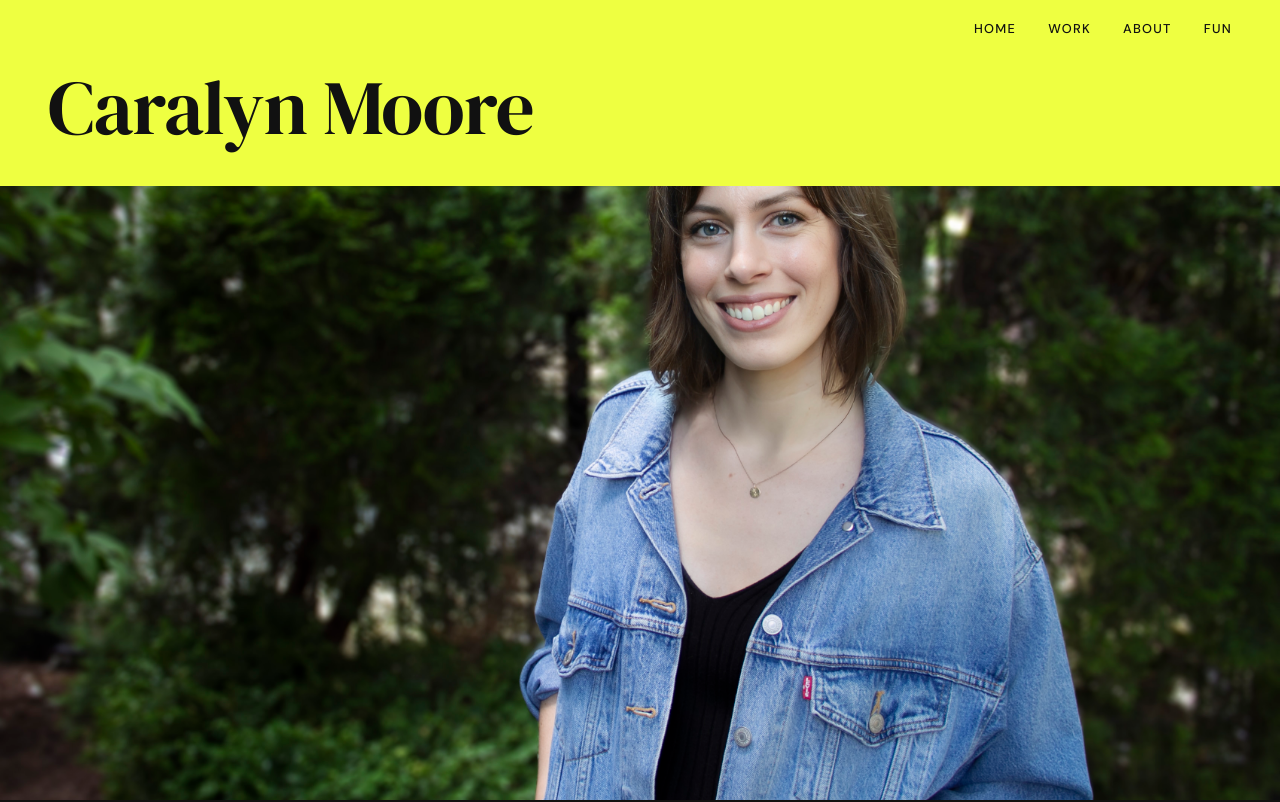
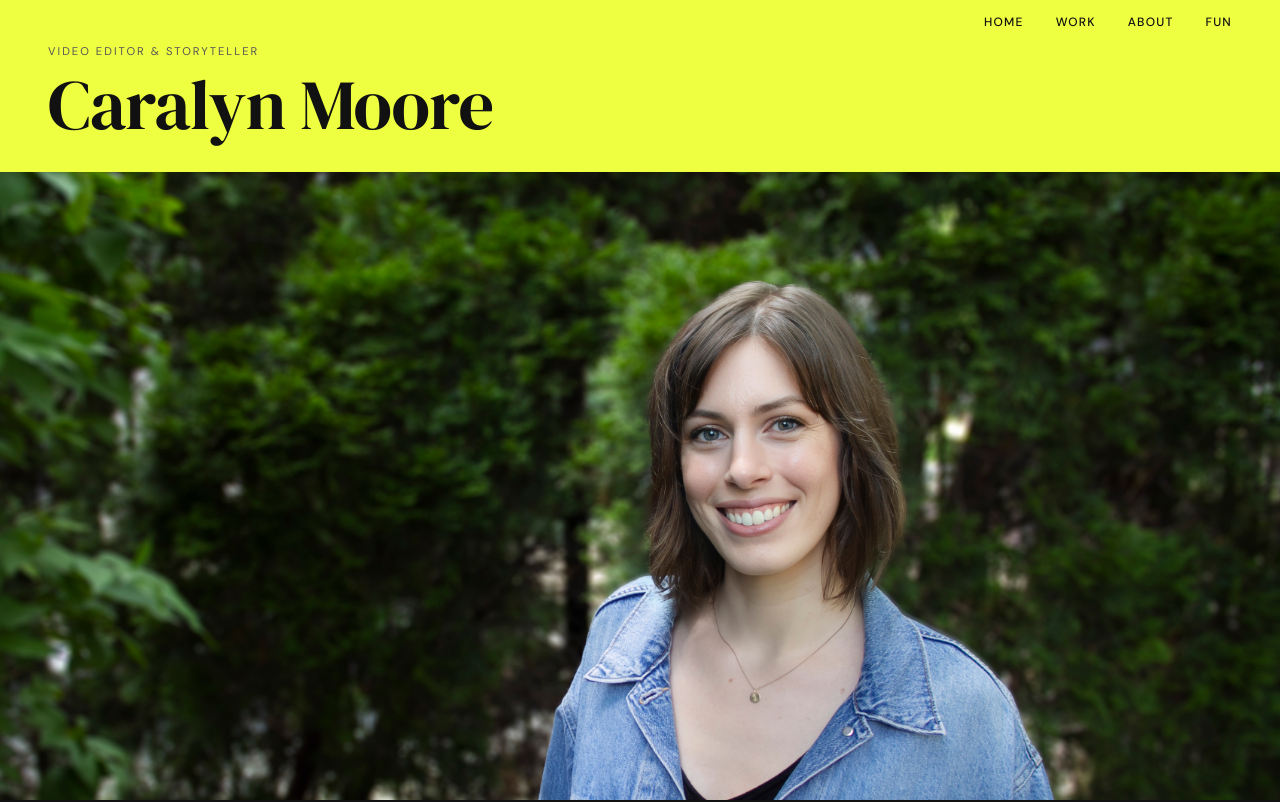
Before and after one commit to caralynmoore12-gif/caralyn-moore-website-project, a Next.js app: page / in a window 1280 px wide. Shown: the top 802 px of the page. Built offline with nearby package versions, Linux system fonts and the light colour scheme.

Commit message:
Photo aligned to banner bottom, compact nav smaller

```diff
--- a/components/layout/MainNav.tsx
+++ b/components/layout/MainNav.tsx
@@ -1,6 +1,10 @@
 "use client";
 import { useState, useEffect } from "react";
 import Link from "next/link";
+
+// These constants are also used by HeroSection to align the photo
+export const COMPACT_H = 44;       // px — collapsed nav height
+export const BANNER_EXTRA_VH = 16; // vh — extra height that collapses to 0
 
 const SCROLL_RANGE = 300;
 
@@ -15,7 +19,7 @@ const scrollTo = (id: string) => {
 };
 
 export default function MainNav() {
-  const [ratio, setRatio] = useState(0); // 0 = fully expanded, 1 = fully collapsed
+  const [ratio, setRatio] = useState(0);
 
   useEffect(() => {
     const onScroll = () => setRatio(Math.min(window.scrollY / SCROLL_RANGE, 1));
@@ -25,14 +29,13 @@ export default function MainNav() {
 
   const heroOpacity = Math.max(0, 1 - ratio * 2);
   const compactNameOpacity = Math.max(0, (ratio - 0.6) / 0.4);
-  // Extra banner height collapses from ~38vh to 0
-  const bannerVh = 16 * (1 - ratio);
+  const bannerVh = BANNER_EXTRA_VH * (1 - ratio);
 
   const linkStyle: React.CSSProperties = {
     background: "none",
     border: "none",
     cursor: "pointer",
-    fontSize: "0.8rem",
+    fontSize: "0.75rem",
     color: "var(--dark)",
     letterSpacing: "0.1em",
     textTransform: "uppercase",
@@ -53,10 +56,10 @@ export default function MainNav() {
         overflow: "hidden",
       }}
     >
-      {/* Compact row — always 58px tall */}
+      {/* Compact row */}
       <div
         style={{
-          height: "58px",
+          height: `${COMPACT_H}px`,
           display: "flex",
           alignItems: "center",
           justifyContent: "space-between",
@@ -68,7 +71,7 @@ export default function MainNav() {
           className="serif"
           style={{
             ...linkStyle,
-            fontSize: "1rem",
+            fontSize: "0.95rem",
             letterSpacing: "0.02em",
             textTransform: "none",
             opacity: compactNameOpacity,
@@ -88,7 +91,7 @@ export default function MainNav() {
         </div>
       </div>
 
-      {/* Collapsing banner — extra height that shrinks to zero */}
+      {/* Collapsing extra banner */}
       <div
         style={{
           height: `${bannerVh}vh`,
@@ -96,19 +99,18 @@ export default function MainNav() {
           display: "flex",
           flexDirection: "column",
           justifyContent: "flex-end",
-          padding: "0 48px 40px",
+          padding: "0 48px 32px",
           opacity: heroOpacity,
           transform: `translateY(${-ratio * 16}px)`,
-          transition: "none",
         }}
       >
         <p
           style={{
-            fontSize: "0.72rem",
+            fontSize: "0.7rem",
             letterSpacing: "0.18em",
             textTransform: "uppercase",
             color: "var(--mid)",
-            marginBottom: "0.75rem",
+            marginBottom: "0.6rem",
           }}
         >
           Video Editor &amp; Storyteller
@@ -116,7 +118,7 @@ export default function MainNav() {
         <h1
           className="serif"
           style={{
-            fontSize: "clamp(2.8rem, 6vw, 5.5rem)",
+            fontSize: "clamp(2.5rem, 5.5vw, 5rem)",
             fontWeight: 400,
             color: "var(--dark)",
             lineHeight: 1,
--- a/components/sections/HeroSection.tsx
+++ b/components/sections/HeroSection.tsx
@@ -1,4 +1,9 @@
+import { COMPACT_H, BANNER_EXTRA_VH } from "@/components/layout/MainNav";
+
 export default function HeroSection() {
+  const imageTop = `calc(${COMPACT_H}px + ${BANNER_EXTRA_VH}vh)`;
+  const imageHeight = `calc(100dvh - ${COMPACT_H}px - ${BANNER_EXTRA_VH}vh)`;
+
   return (
     <section
       id="hero"
@@ -13,11 +18,13 @@ export default function HeroSection() {
         alt="Caralyn Moore"
         style={{
           position: "absolute",
-          inset: 0,
+          top: imageTop,
+          left: 0,
+          right: 0,
           width: "100%",
-          height: "100%",
+          height: imageHeight,
           objectFit: "cover",
-          objectPosition: "center 80%",
+          objectPosition: "center top",
           display: "block",
         }}
       />
```
